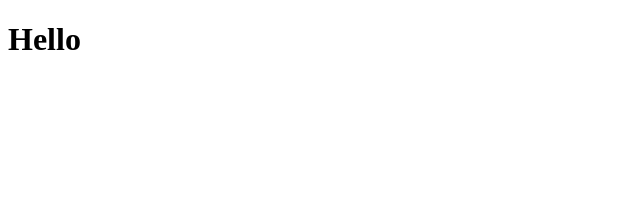
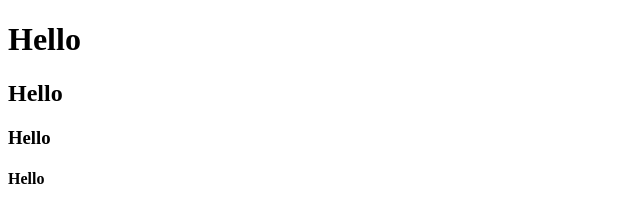
Before and after one commit to Umutoni123/bundle-1-exercise-2, a plain HTML site: page footer.html in a window 1280 px wide. Shown: the whole page, without its empty margins (0-640 px from the left). Drawn offline with Linux system fonts and the light colour scheme.

Commit message:
added some changes on footer page

```diff
--- a/footer.html
+++ b/footer.html
@@ -8,5 +8,8 @@
 </head>
 <body>
     <h1>Hello</h1>
+    <h2>Hello</h2>
+    <h3>Hello</h3>
+    <h4>Hello</h4>
 </body>
 </html>
```
